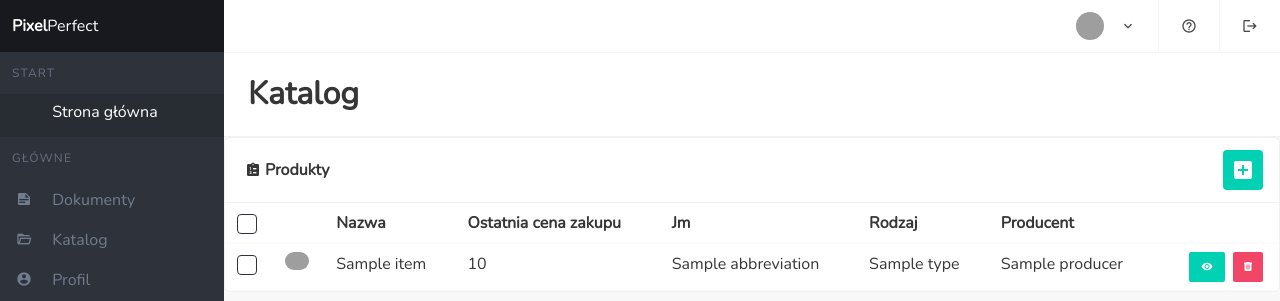
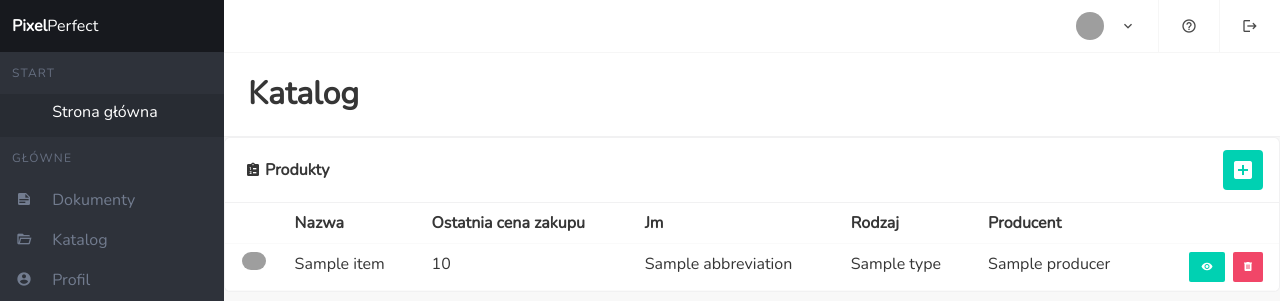
Before and after one commit to ArturGubala/praca_inz, a Python web app: template app/templates/catalogue.html in a window 1280 px wide. Shown: the top 301 px of the page. Run offline with Jinja, Linux system fonts and the light colour scheme; the template is opened without the code that fills it: most values are stand-ins (such as "Sample title", 1, 10 or a date in 2020); form fields are guessed from the names that the template uses; some libraries are stand-ins or nearby versions; grey boxes are pictures that could not be loaded.

Commit message:
Hide checkboxes in catalogue table

```diff
--- a/app/templates/catalogue.html
+++ b/app/templates/catalogue.html
@@ -65,12 +65,12 @@
                 <table class="table is-fullwidth is-striped is-hoverable is-fullwidth">
                     <thead>
                         <tr>
-                            <th class="is-checkbox-cell">
+                            <!-- <th class="is-checkbox-cell">
                                 <label class="b-checkbox checkbox">
                                     <input type="checkbox" value="false">
                                     <span class="check"></span>
                                 </label>
-                            </th>
+                            </th> -->
                             <th></th>
                             <th>Nazwa</th>
                             <th>Ostatnia cena zakupu</th>
@@ -84,15 +84,15 @@
                         {% for item, type, bulk_pack, producer, measurement_unit, edition, language, platform
                         in catalogue %}
                         <tr>
-                            <td class="is-checkbox-cell">
+                            <!-- <td class="is-checkbox-cell">
                                 <label class="b-checkbox checkbox">
                                     <input type="checkbox" value="false">
                                     <span class="check"></span>
                                 </label>
-                            </td>
+                            </td> -->
                             <td class="is-image-cell">
                                 <div class="image">
-                                    <img src="https://avatars.dicebear.com/v2/initials/{{ item.stock_code }}.svg"
+                                    <img src="https://avatars.dicebear.com/v2/initials/{{ item.name }}.svg"
                                         class="is-rounded">
                                 </div>
                             </td>
```
